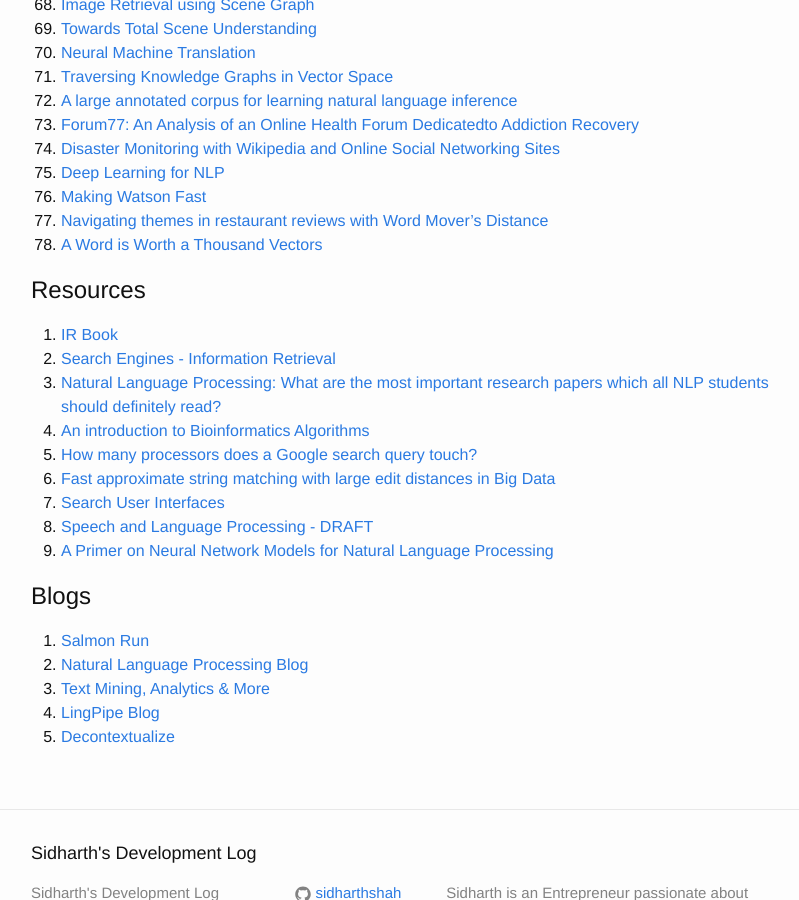
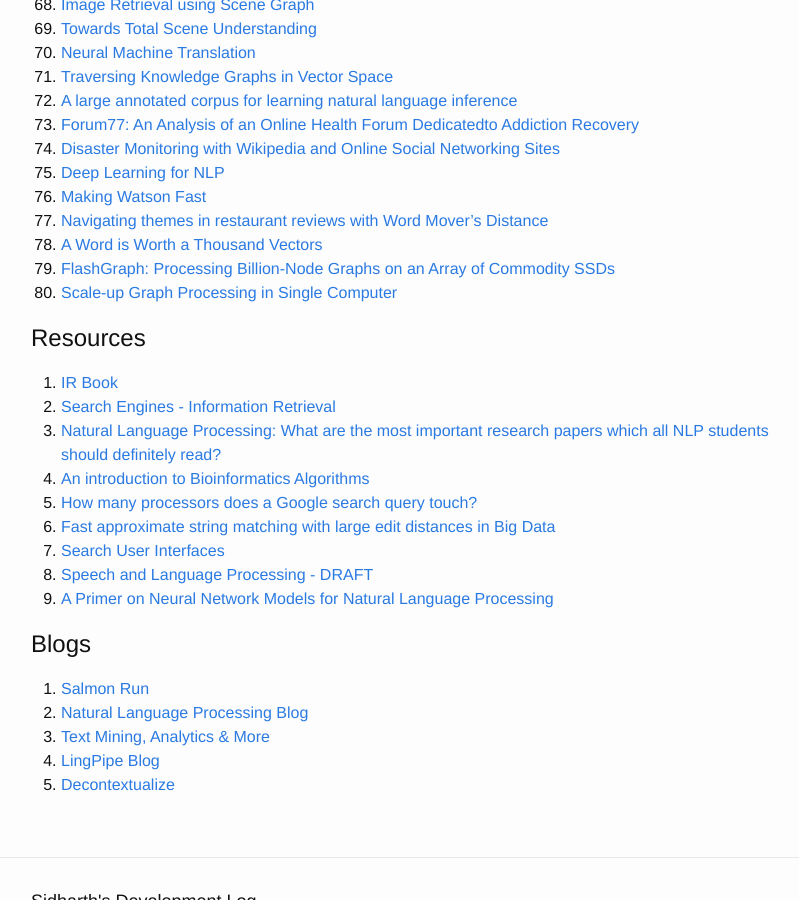
Before and after one commit to sidharthshah/sidharthshah.github.com, a Jekyll site: the page built from information-retrieval.md, in a window 1280 px wide and 900 px high, scrolled down 2826 px. Shown: the whole window, without its empty margins (239-1038 px from the left). Built offline with Jekyll 4.4.1, drawn with Linux system fonts in a browser that asks for light colours.

Commit message:
added links to graph papers

```diff
--- a/information-retrieval.md
+++ b/information-retrieval.md
@@ -125,6 +125,8 @@
 76. [Making Watson Fast](http://researcher.watson.ibm.com/researcher/files/us-heq/W(17)%20MAKING%20WATSON%20FAST%2006177722.pdf)
 77. [Navigating themes in restaurant reviews with Word Mover’s Distance](http://tech.opentable.com/2015/08/11/navigating-themes-in-restaurant-reviews-with-word-movers-distance/)
 78. [A Word is Worth a Thousand Vectors](http://multithreaded.stitchfix.com/blog/2015/03/11/word-is-worth-a-thousand-vectors/)
+79. [FlashGraph: Processing Billion-Node Graphs on an Array of Commodity SSDs](https://www.usenix.org/system/files/conference/fast15/fast15-paper-zheng.pdf)
+80. [Scale-up Graph Processing in Single Computer](http://www.ctr.kcl.ac.uk/seminars/slides/ssbd-Eiko.pdf)
 
 Resources
 =========
```
